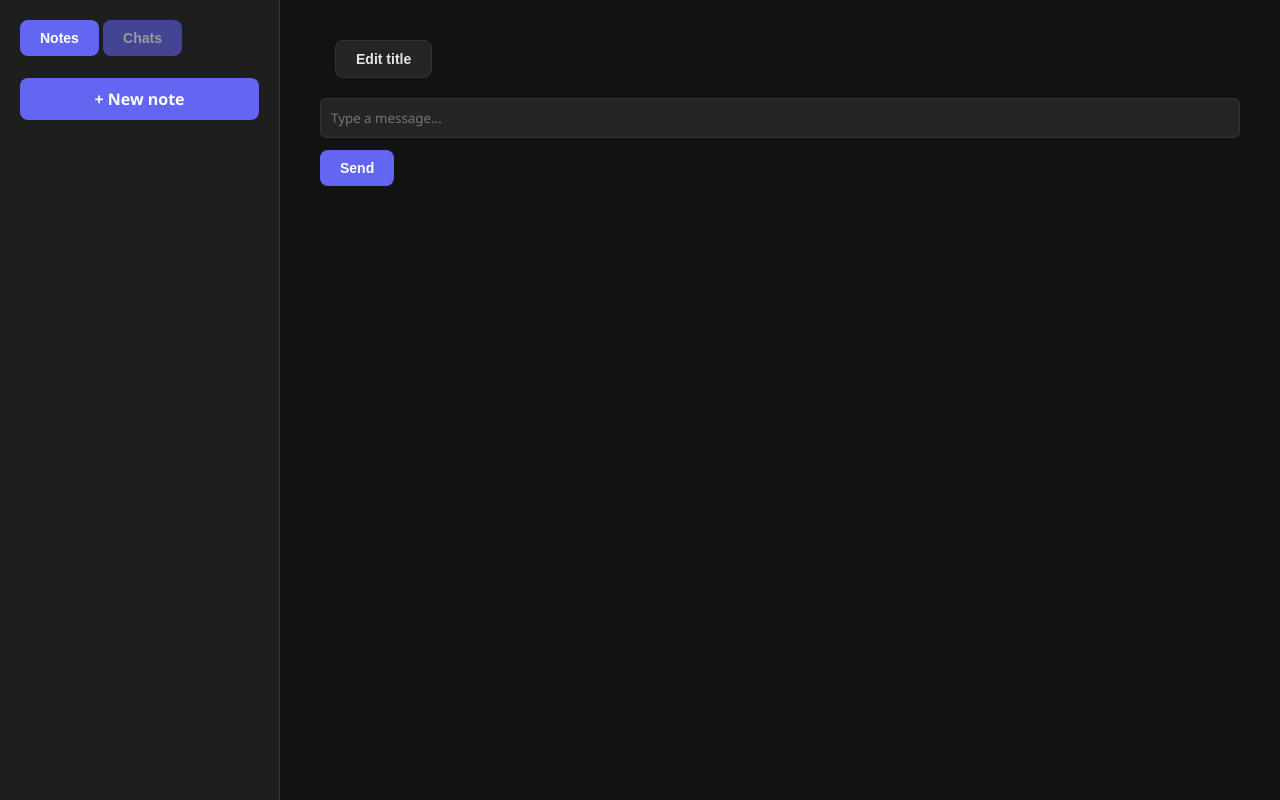
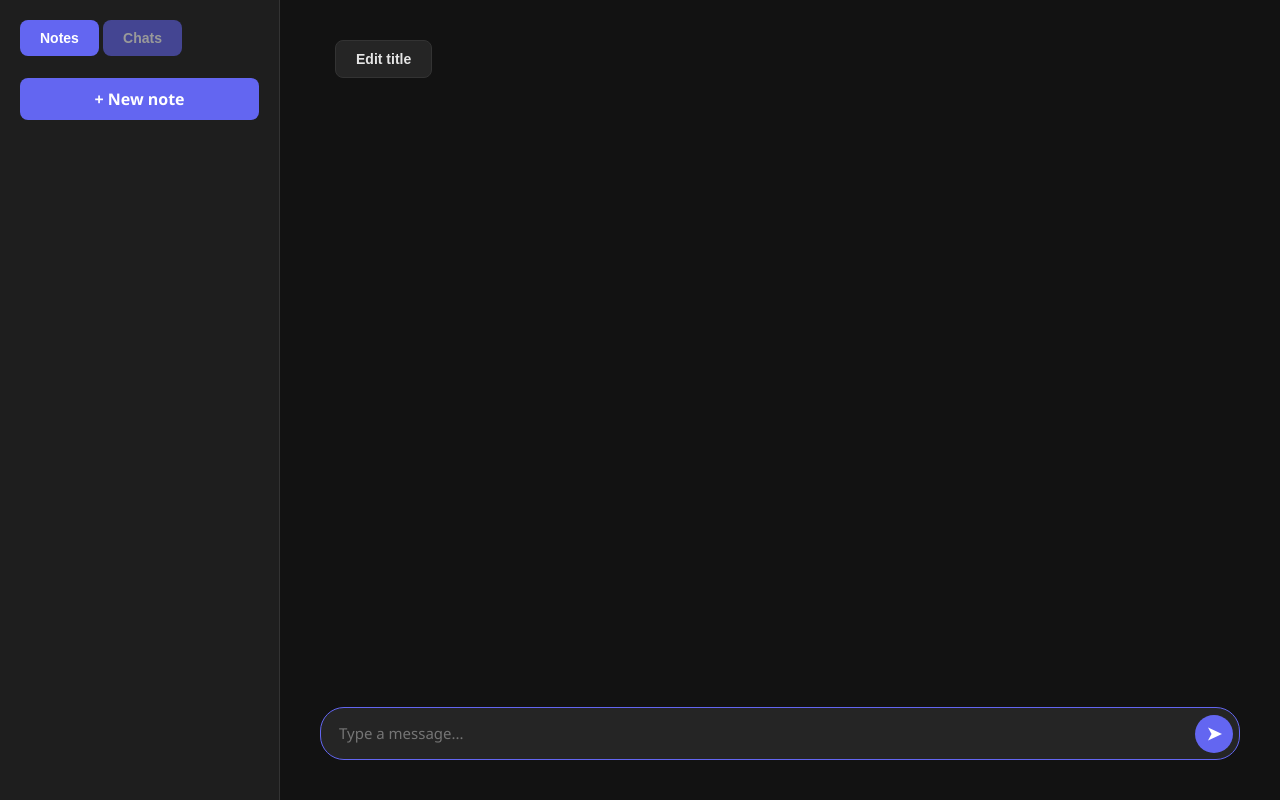
Before and after one commit to genecc04/GeneNoteAI, a Django app: template assistant/templates/notes/chat.html in a window 1280 px wide. Run offline with Django 5.2, Linux system fonts and the light colour scheme; the template is opened without the code that fills it, so the values that code supplies are empty.

Commit message:
Chat polish: bubble layout, growing textarea, CommonMark rendering, KaTeX math

```diff
--- a/assistant/static/notes/styles.css
+++ b/assistant/static/notes/styles.css
@@ -12,6 +12,8 @@
 }
 
 * { box-sizing: border-box; }
+
+.katex-display { overflow-x: auto; overflow-y: hidden; }
 
 body {
     font-family: 'Segoe UI', Arial, sans-serif;
@@ -77,7 +79,6 @@ body {
     color: white;
 }
 
-/*Chat*/
 .chat-header { margin-bottom: 20px; }
 
 .chat-title-view,
@@ -94,7 +95,53 @@ body {
     margin-bottom: 0;
 }
 
-.chat-message { margin-bottom: 20px; }
+.chat-messages {
+    position: relative;
+    flex: 1;
+    overflow-y: auto;
+    padding-right: 10px;
+    display: flex;
+    flex-direction: column;
+    gap: 14px;
+}
+
+.chat-message {
+    display: flex;
+    flex-shrink: 0;
+}
+
+.chat-message.user { justify-content: flex-end; }
+.chat-message.model { justify-content: flex-start; }
+
+.chat-bubble {
+    max-width: 75%;
+    padding: 10px 16px;
+    border-radius: 18px;
+    line-height: 1.5;
+    overflow-wrap: anywhere;
+}
+
+.chat-message.user .chat-bubble {
+    background: var(--accent);
+    color: white;
+    border-bottom-right-radius: 4px;
+}
+
+.chat-message.model .chat-bubble {
+    background: var(--bg-card);
+    border: 1px solid var(--border-color);
+    border-bottom-left-radius: 4px;
+    max-width: 85%;
+}
+
+.markdown-body { overflow-x: auto; }
+.markdown-body > :first-child { margin-top: 0; }
+.markdown-body > :last-child { margin-bottom: 0; }
+
+.markdown-body ul,
+.markdown-body ol { padding-left: 24px; margin: 8px 0; }
+
+.markdown-body li > p { margin: 2px 0; }
 
 .markdown-body table {
     border-collapse: collapse;
@@ -145,6 +192,60 @@ body {
     display: flex;
     gap: 10px;
     margin-left: 10px;
+}
+
+/* Chat layout */
+.chat-page {
+    display: flex;
+    flex-direction: column;
+    height: 100%;
+}
+
+.chat-messages {
+    flex: 1;
+    overflow-y: auto;
+    padding-right: 10px;
+}
+
+.chat-input-bar {
+    display: flex;
+    align-items: flex-end;
+    gap: 8px;
+    margin-top: 15px;
+    padding: 6px 6px 6px 18px;
+    background: var(--bg-card);
+    border: 1px solid var(--border-color);
+    border-radius: 24px;
+    transition: border-color 0.15s ease;
+}
+
+.chat-input-bar:focus-within { border-color: var(--accent); }
+
+.chat-input-bar textarea {
+    flex: 1;
+    margin: 0;
+    padding: 9px 0;
+    background: none;
+    border: none;
+    outline: none;
+    resize: none;
+    font-family: inherit;
+    font-size: 15px;
+    line-height: 1.4;
+    max-height: 200px;
+    overflow-y: auto;
+}
+
+.chat-send-btn {
+    width: 38px;
+    height: 38px;
+    padding: 0;
+    border-radius: 50%;
+    display: flex;
+    align-items: center;
+    justify-content: center;
+    font-size: 18px;
+    flex-shrink: 0;
 }
 
 /* Main panel */
--- a/assistant/templates/notes/base.html
+++ b/assistant/templates/notes/base.html
@@ -3,6 +3,8 @@
 <html>
 <head>
     <title>GeneNoteAI</title>
+    <link rel="stylesheet" href="https://cdn.jsdelivr.net/npm/katex@0.16.11/dist/katex.min.css">
+    <script src="https://cdn.jsdelivr.net/npm/katex@0.16.11/dist/katex.min.js"></script>
     <link rel="stylesheet" href="{% static 'notes/styles.css' %}">
 </head>
 <body>
@@ -340,6 +342,22 @@
             }
         });
 
+        function renderMath(root) {
+            root.querySelectorAll('.math').forEach(function(el) {
+                if (el.dataset.rendered) return;
+                katex.render(el.textContent, el, {
+                    displayMode: el.tagName === 'DIV',
+                    throwOnError: false
+                });
+                el.dataset.rendered = 'true';
+            });
+        }
+
+        renderMath(document);
+
+        const chatBox = document.getElementById('chat-messages');
+        if (chatBox) chatBox.scrollTop = chatBox.scrollHeight;
+
     </script>
 </body>
 </html>
--- a/assistant/templates/notes/chat.html
+++ b/assistant/templates/notes/chat.html
@@ -1,6 +1,6 @@
 {% extends "notes/base.html" %}
 {% block content %}
-
+<div class="chat-page">
     <div class="chat-header" data-chat-id="{{ session.id }}">
         <div class="chat-title-view" id="chat-title-view">
             <h1 id="chat-title">{{ session.title }}</h1>
@@ -13,22 +13,46 @@
         </div>
     </div>
 
-<div>
+    <div class="chat-messages" id="chat-messages">
         {% for msg in messages %}
-        <div class="chat-message">
-            <strong>{{ msg.role }}:</strong>
+            <div class="chat-message {{ msg.role }}">
+                <div class="chat-bubble">
                     {% if msg.role == "model" %}
                         <div class="markdown-body">{{ msg.content_html|safe }}</div>
                     {% else %}
-                <p>{{ msg.content }}</p>
+                        {{ msg.content|linebreaksbr }}
                     {% endif %}
+                </div>
             </div>
         {% endfor %}
     </div>
 
-<form method="post">
+    <form method="post" class="chat-input-bar" id="chat-form">
         {% csrf_token %}
-    <input type="text" name="message" placeholder="Type a message...">
-    <button type="submit">Send</button>
+        <textarea name="message" id="chat-input" rows="1" placeholder="Type a message..." required autofocus></textarea>
+        <button type="submit" class="chat-send-btn" aria-label="Send">➤</button>
     </form>
+</div>
+
+<script>
+    const messagesBox = document.getElementById('chat-messages');
+    messagesBox.scrollTop = messagesBox.scrollHeight;
+    const chatInput = document.getElementById('chat-input');
+
+    function autoResize() {
+        chatInput.style.height = 'auto';
+        chatInput.style.height = chatInput.scrollHeight + 'px';
+    }
+
+    chatInput.addEventListener('input', autoResize);
+
+    chatInput.addEventListener('keydown', function(e) {
+        if (e.key === 'Enter' && !e.shiftKey) {
+            e.preventDefault();
+            if (chatInput.value.trim()) {
+                document.getElementById('chat-form').requestSubmit();
+            }
+        }
+    });
+</script>
 {% endblock %}
```
Also changed, not shown: assistant/models.py (+9 -2 lines), assistant/views.py (+5 -3 lines). Lines whose indentation alone changed are shown as unchanged.
